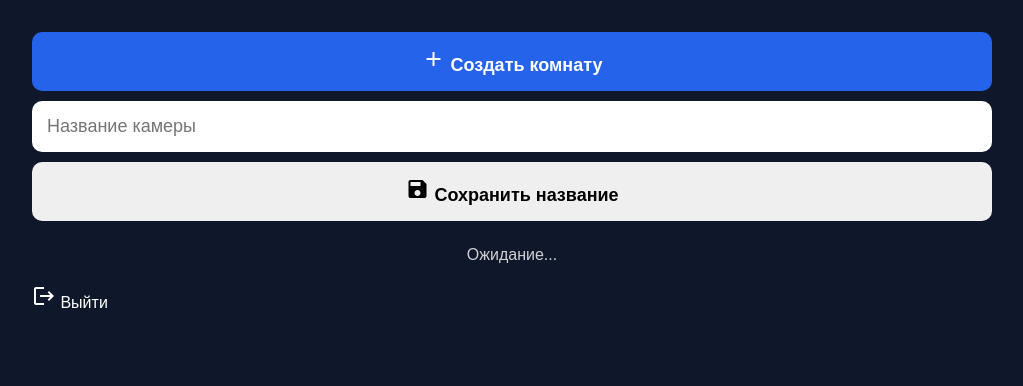
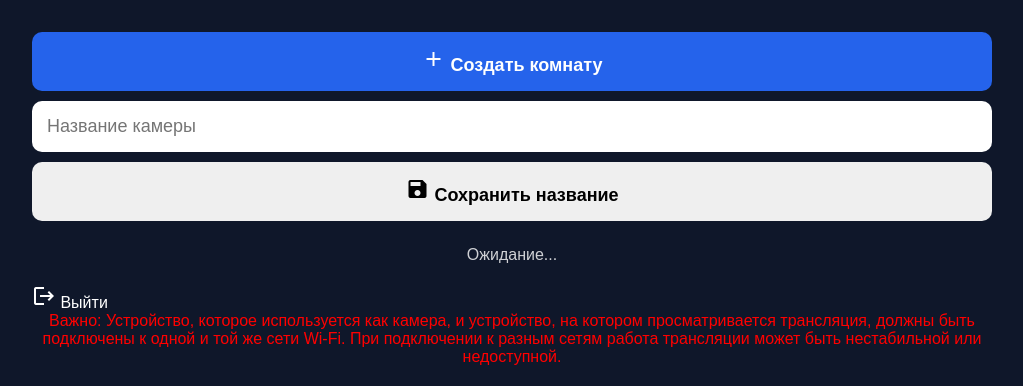
Before and after one commit to skfnet/web, a plain HTML site: page camera.html in a window 1280 px wide. Shown: the part 645-1031 px from the top of the page, without its empty margins (128-1151 px from the left). Before the commit the page ends 977 px from the top, so only its background shows below. Drawn offline with Linux system fonts and the light colour scheme.

Commit message:
Add network warning for camera streaming
Added a warning message about network requirements for camera streaming.

```diff
--- a/camera.html
+++ b/camera.html
@@ -28,6 +28,7 @@
     </div>
 
     <a href="index.html" class="back-link"><i class="material-icons">logout</i>&nbsp;Выйти</a>
+    <center><p style="color: red;">Важно: Устройство, которое используется как камера, и устройство, на котором просматривается трансляция, должны быть подключены к одной и той же сети Wi-Fi. При подключении к разным сетям работа трансляции может быть нестабильной или недоступной.</p></center>
 
 </div>
 
```
